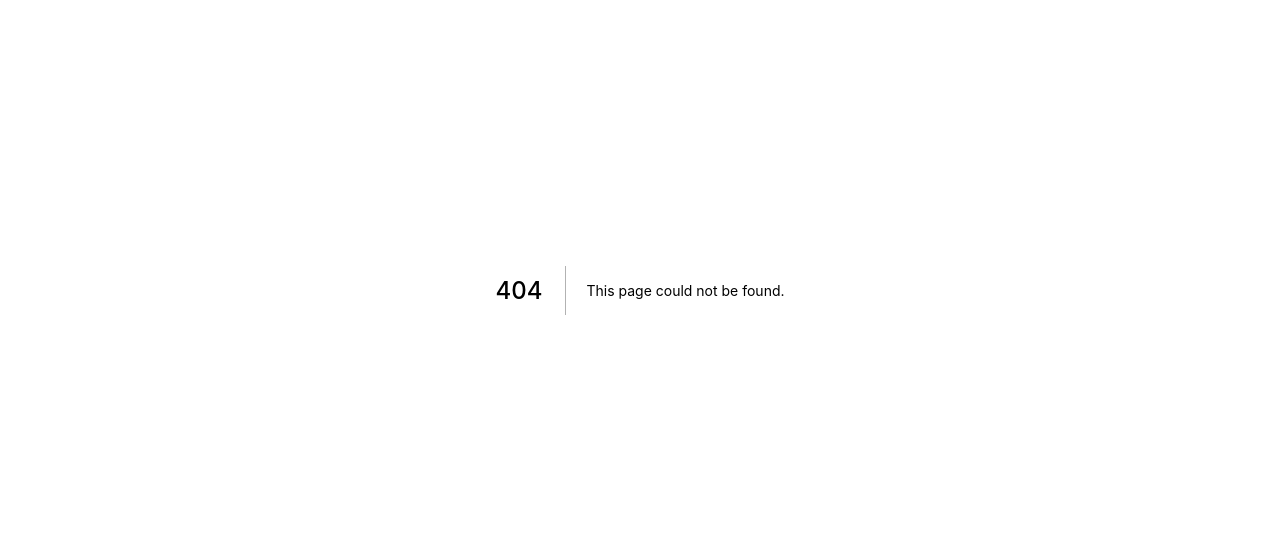
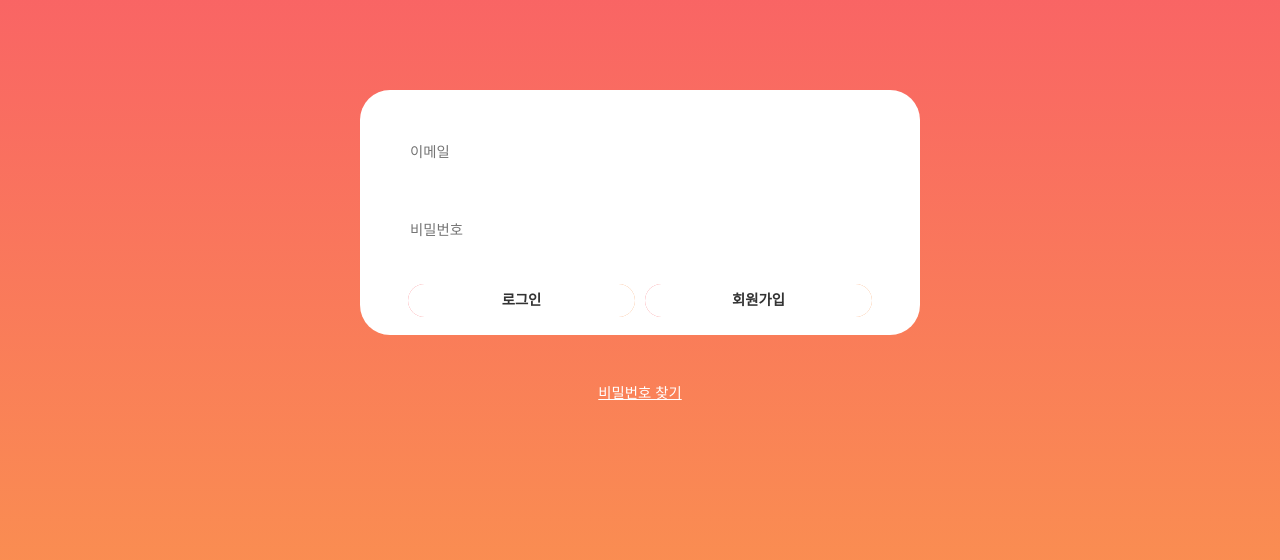
Before and after one commit to splitz-dev/cielmusic-frontend, a Next.js app: page /auth/login in a window 1280 px wide. Before the commit this address had no page. Shown: the part 110-670 px from the top of the page. Built offline with nearby package versions, Linux system fonts and the light colour scheme; a web font is replaced by a local one.

Commit message:
feat: ⚡️login page

```diff
--- /dev/null
+++ b/components/Layout/Login.tsx
@@ -0,0 +1,22 @@
+import React from 'react'
+import styled from '@emotion/styled'
+import LoginForm from '../LoginForm'
+
+const MainController = styled.main`
+  background-image: linear-gradient(#f95d68, #fa964d), linear-gradient(101deg, #f95d68, #fa964d);
+  padding: 100px 80px 40px;
+  background-position: center;
+  background-repeat: no-repeat;
+  background-size: cover;
+  height: 100vh;
+`
+
+const LoginLayout: React.FC = props => {
+  return (
+    <MainController>
+      <LoginForm />
+    </MainController>
+  )
+}
+
+export default LoginLayout
--- /dev/null
+++ b/components/LoginForm/index.tsx
@@ -0,0 +1,130 @@
+import React, { useState, useRef } from 'react'
+import styled from '@emotion/styled'
+import Button from '../Button'
+import Link from 'next/link'
+
+const FormWrapper = styled.div`
+  display: block;
+  margin: auto;
+  width: 50%;
+  text-align: center;
+`
+
+const StyledForm = styled.form`
+  margin-top: 100px;
+  margin-bottom: 50px;
+  padding: 0.5rem 3rem;
+  background-color: white;
+  border-radius: 30px;
+`
+const StyledInput = styled.input`
+  margin-top: 30px;
+  display: block;
+  height: 48px;
+  width: 100%;
+  border: 0;
+  &:focus {
+    outline: 0;
+  }
+`
+const StyledButton = styled(Button)`
+  flex: 1;
+  font-weight: 700;
+  padding: 0.5rem 3rem;
+  box-shadow: 0 0 6px 0 rgba(157, 96, 212, 0.5);
+  background-image: linear-gradient(101deg, #f95d68, #fa964d);
+  background-origin: border-box;
+  background-clip: border-box;
+  box-shadow: 2px 1000px 1px #fff inset;
+  &:hover {
+    box-shadow: none;
+    color: white;
+  }
+`
+const ButtonWrapper = styled.div`
+  display: flex;
+  margin-top: 30px;
+  margin-bottom: 10px;
+`
+
+const LoginButton = styled(StyledButton)`
+  margin-right: 5px;
+`
+const RegisterButton = styled(StyledButton)`
+  margin-left: 5px;
+`
+
+const PasswordFindLink = styled.a`
+  text-decoration: underline;
+  cursor: pointer;
+  color: white;
+`
+
+const LoginForm: React.FC = props => {
+  const inputRef = useRef<HTMLInputElement>(null)
+  const onSubmit = (form: { email: string; password: string }): void => {
+    console.log(form)
+  }
+  const [form, setForm] = useState({
+    email: '',
+    password: '',
+  })
+
+  const { email, password } = form
+
+  const onChange = (e: React.ChangeEvent<HTMLInputElement>): void => {
+    const { name, value } = e.target
+    setForm({
+      ...form,
+      [name]: value,
+    })
+  }
+
+  const handleSubmit = (e: React.FormEvent<HTMLFormElement>): void => {
+    e.preventDefault()
+    if (!form.email && !form.password) return
+    onSubmit(form)
+    setForm({
+      email: '',
+      password: '',
+    })
+    if (!inputRef.current) {
+      return
+    }
+    inputRef.current.focus()
+  }
+
+  return (
+    <FormWrapper>
+      <StyledForm onSubmit={handleSubmit}>
+        <StyledInput
+          type="email"
+          name="email"
+          value={email}
+          onChange={onChange}
+          ref={inputRef}
+          placeholder="이메일"
+        />
+        <StyledInput
+          type="password"
+          name="password"
+          value={password}
+          onChange={onChange}
+          placeholder="비밀번호"
+        />
+        <ButtonWrapper>
+          <LoginButton type="submit">로그인</LoginButton>
+          <Link href="/auth/register">
+            <RegisterButton>회원가입</RegisterButton>
+          </Link>
+        </ButtonWrapper>
+      </StyledForm>
+
+      <Link href="/auth/find">
+        <PasswordFindLink>비밀번호 찾기</PasswordFindLink>
+      </Link>
+    </FormWrapper>
+  )
+}
+
+export default LoginForm
--- /dev/null
+++ b/pages/auth/login.tsx
@@ -0,0 +1,21 @@
+import React from 'react'
+import Head from 'next/head'
+
+import LoginLayout from '../../components/Layout/Login'
+import Container from '../../components/Container'
+
+const Login: React.FC = () => (
+  <>
+    <Head>
+      <title>로그인 • Ciel Music</title>
+      <link rel="icon" href="/favicon.ico" />
+    </Head>
+    <LoginLayout>
+      <Container>
+        <Login />
+      </Container>
+    </LoginLayout>
+  </>
+)
+
+export default Login
```
Also changed, not shown: 1 other file (tests, documents, lock files or other folders).
